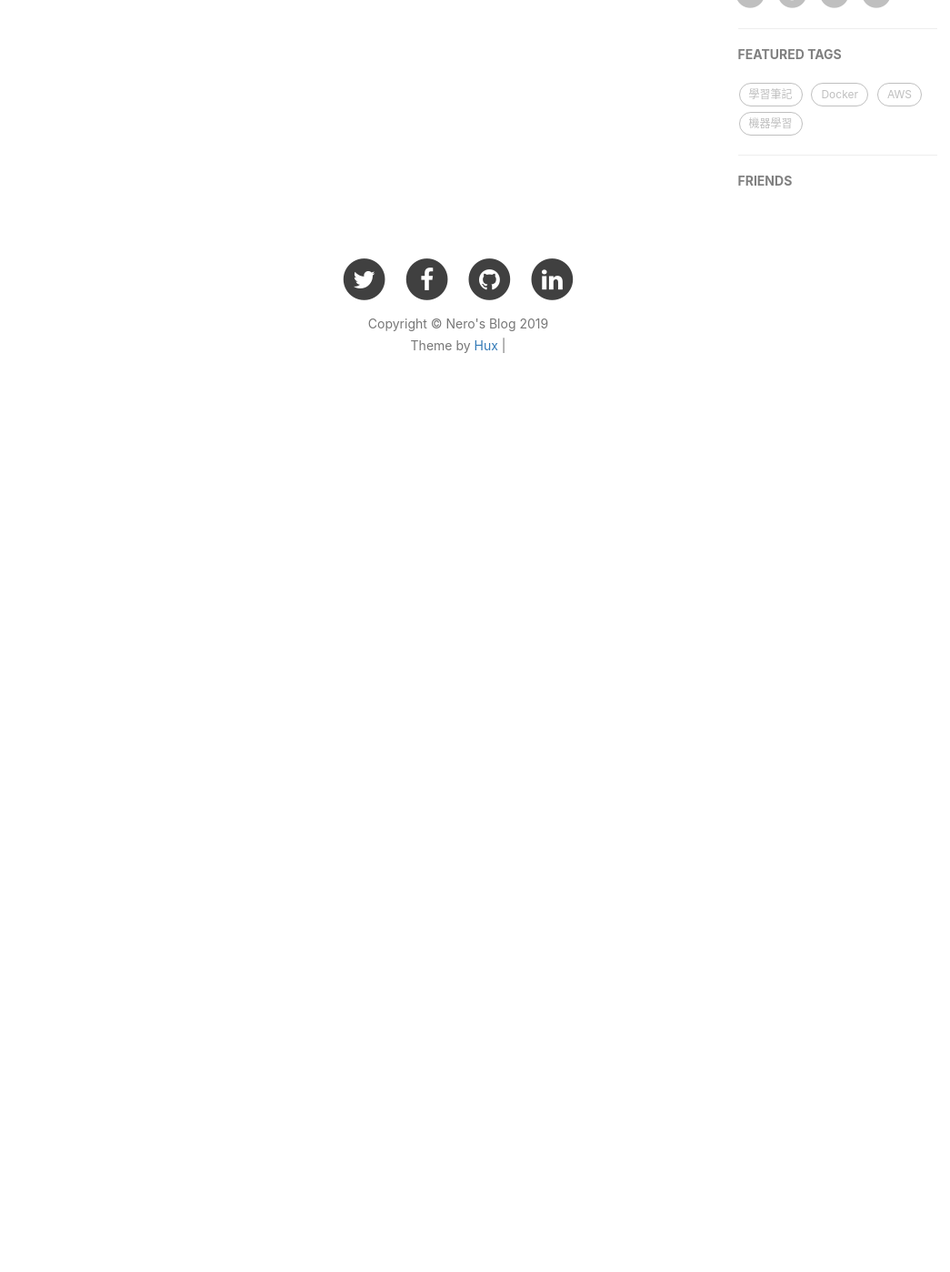
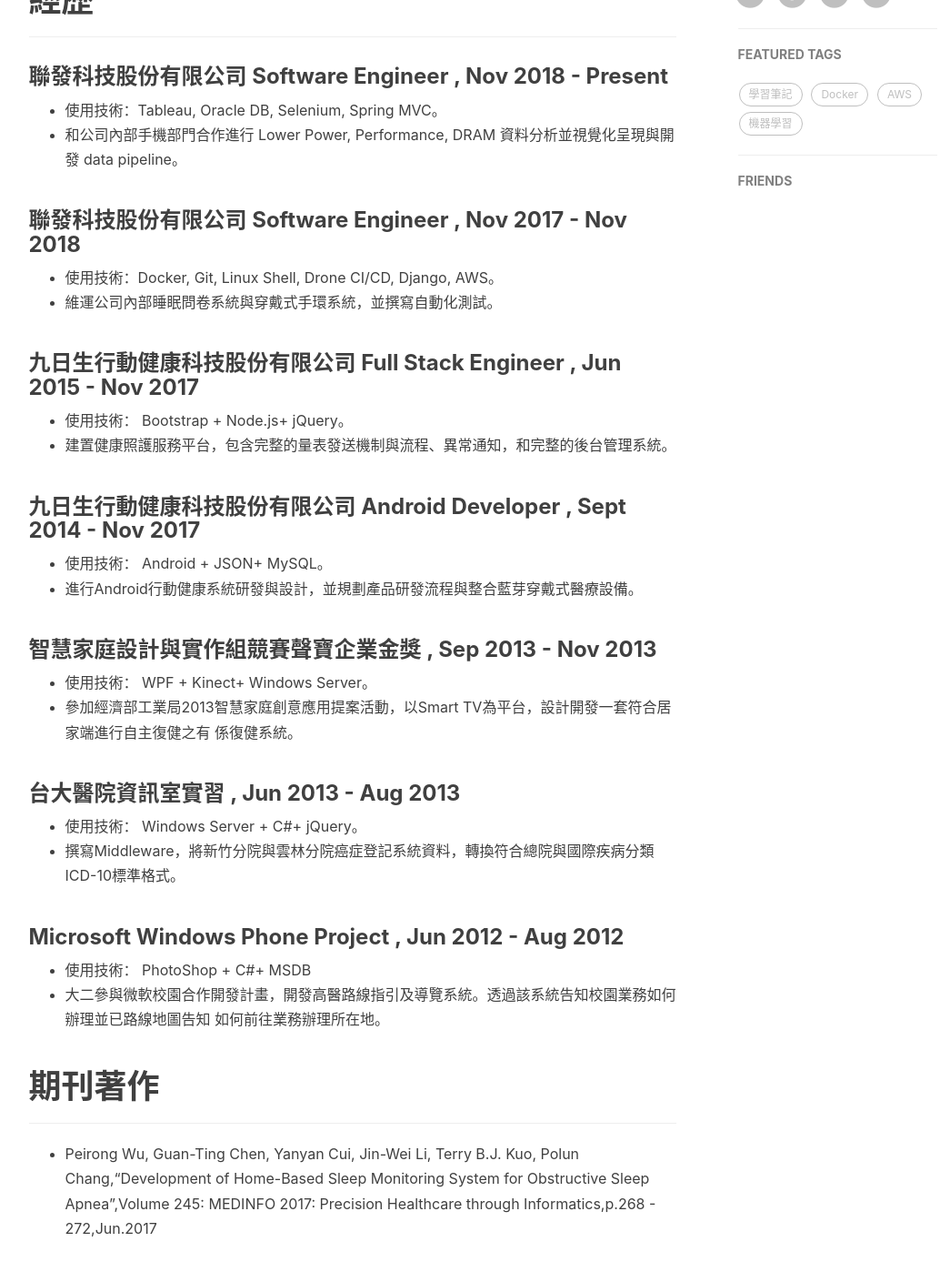
Before and after one commit to NeroCube/nerocube.github.io, a Jekyll site: the page built from about.html, in a window 1280 px wide and 1400 px high, scrolled down 855 px. Shown: the whole window at 91% size, without its empty margins (136-1181 px from the left). Built offline with Jekyll 4.4.1, drawn with Linux system fonts in a browser that asks for light colours; nearby versions of some CDN libraries; comment, search, counter and statistics services are not loaded; before the commit the page ends 1339 px from its top, so only the background shows below that; some of the changed text lies outside the part shown.

Commit message:
update resume

```diff
--- a/_includes/about/zh.md
+++ b/_includes/about/zh.md
@@ -1,3 +1,48 @@
-> 吃飯、睡覺、打打扣
 
-Hey，我是 Nero
+# 學歷
+-------------
+
+### 國立陽明⼤學 - Sept 2014 - Aug 2016
+- ⽣物醫學資訊研究所：醫學資訊組碩⼠
+- 論文題⽬：居家睡眠監測技術開發與遠端睡眠健康照護應⽤
+
+### ⾼雄醫學⼤學 - Sept 2010 - Jun 2014
+- 醫務管理暨醫療資訊學系：學⼠
+
+# 經歷
+-------------
+
+### 聯發科技股份有限公司 Software Engineer , Nov 2018 - Present
+- 使用技術：Tableau, Oracle DB, Selenium, Spring MVC。
+- 和公司內部手機部門合作進行 Lower Power, Performance, DRAM 資料分析並視覺化呈現與開發 data pipeline。
+
+### 聯發科技股份有限公司 Software Engineer , Nov 2017 - Nov 2018
+- 使用技術：Docker, Git, Linux Shell, Drone CI/CD, Django, AWS。
+- 維運公司內部睡眠問卷系統與穿戴式手環系統，並撰寫自動化測試。
+
+### 九⽇⽣⾏動健康科技股份有限公司 Full Stack Engineer , Jun 2015 - Nov 2017
+- 使⽤技術： Bootstrap + Node.js+ jQuery。
+- 建置健康照護服務平台，包含完整的量表發送機制與流程、異常通知，和完整的後台管理系統。
+
+### 九⽇⽣⾏動健康科技股份有限公司 Android Developer , Sept 2014 - Nov 2017
+- 使⽤技術： Android + JSON+ MySQL。
+- 進⾏Android⾏動健康系統研發與設計，並規劃產品研發流程與整合藍芽穿戴式醫療設備。
+
+### 智慧家庭設計與實作組競賽聲寶企業⾦獎 , Sep 2013 - Nov 2013
+- 使⽤技術： WPF + Kinect+ Windows Server。
+- 參加經濟部⼯業局2013智慧家庭創意應⽤提案活動，以Smart TV為平台，設計開發⼀套符合居家端進⾏⾃主復健之有
+係復健系統。
+
+### 台⼤醫院資訊室實習 , Jun 2013 - Aug 2013
+- 使⽤技術： Windows Server + C#+ jQuery。
+- 撰寫Middleware，將新⽵分院與雲林分院癌症登記系統資料，轉換符合總院與國際疾病分類ICD-10標準格式。
+
+### Microsoft Windows Phone Project , Jun 2012 - Aug 2012
+- 使⽤技術： PhotoShop + C#+ MSDB
+- ⼤⼆參與微軟校園合作開發計畫，開發⾼醫路線指引及導覽系統。透過該系統告知校園業務如何辦理並已路線地圖告知
+如何前往業務辦理所在地。
+
+# 期刊著作
+-------------
+
+- Peirong Wu, Guan-Ting Chen, Yanyan Cui, Jin-Wei Li, Terry B.J. Kuo, Polun Chang,“Development of Home-Based Sleep Monitoring System for Obstructive Sleep Apnea”,Volume 245: MEDINFO 2017: Precision Healthcare through Informatics,p.268 - 272,Jun.2017
--- a/_includes/head.html
+++ b/_includes/head.html
@@ -1,7 +1,7 @@
 <head>
     <meta charset="utf-8">
     <meta http-equiv="X-UA-Compatible" content="IE=edge">
-    <meta name="google-site-verification" content="xBT4GhYoi5qRD5tr338pgPM5OWHHIDR6mNg1a3euekI" />
+    <meta name="google-site-verification" content="cRdDdqjO2QMfBdcWzb9wf30s-X-7ZX_24Gh_BxDuAMo" />
     <meta name="viewport" content="width=device-width, initial-scale=1">
     <meta name="description" content="{{ site.description }}">
     <meta name="keywords"  content="{{ site.keyword }}">
```
